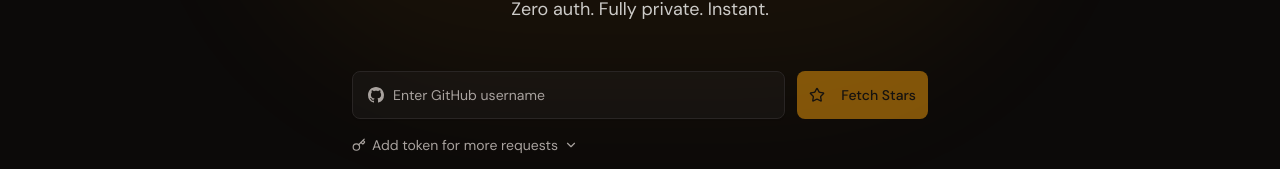
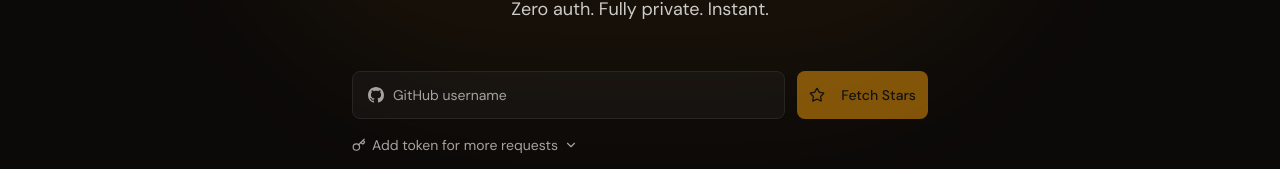
Before and after one commit to nathan-abela/starcorn, a Next.js app: page / in a window 1280 px wide. Shown: the part 251-420 px from the top of the page. Built offline with nearby package versions, Linux system fonts and the light colour scheme; no server answers.

Commit message:
refactor: update placeholder text for username input field

```diff
--- a/src/components/username-input.tsx
+++ b/src/components/username-input.tsx
@@ -47,7 +47,7 @@
               type="text"
               value={username}
               onChange={handleChange}
-              placeholder="Enter GitHub username"
+              placeholder="GitHub username"
               disabled={isLoading}
               className="h-12 pl-10 text-base"
               aria-invalid={!!error}
```
